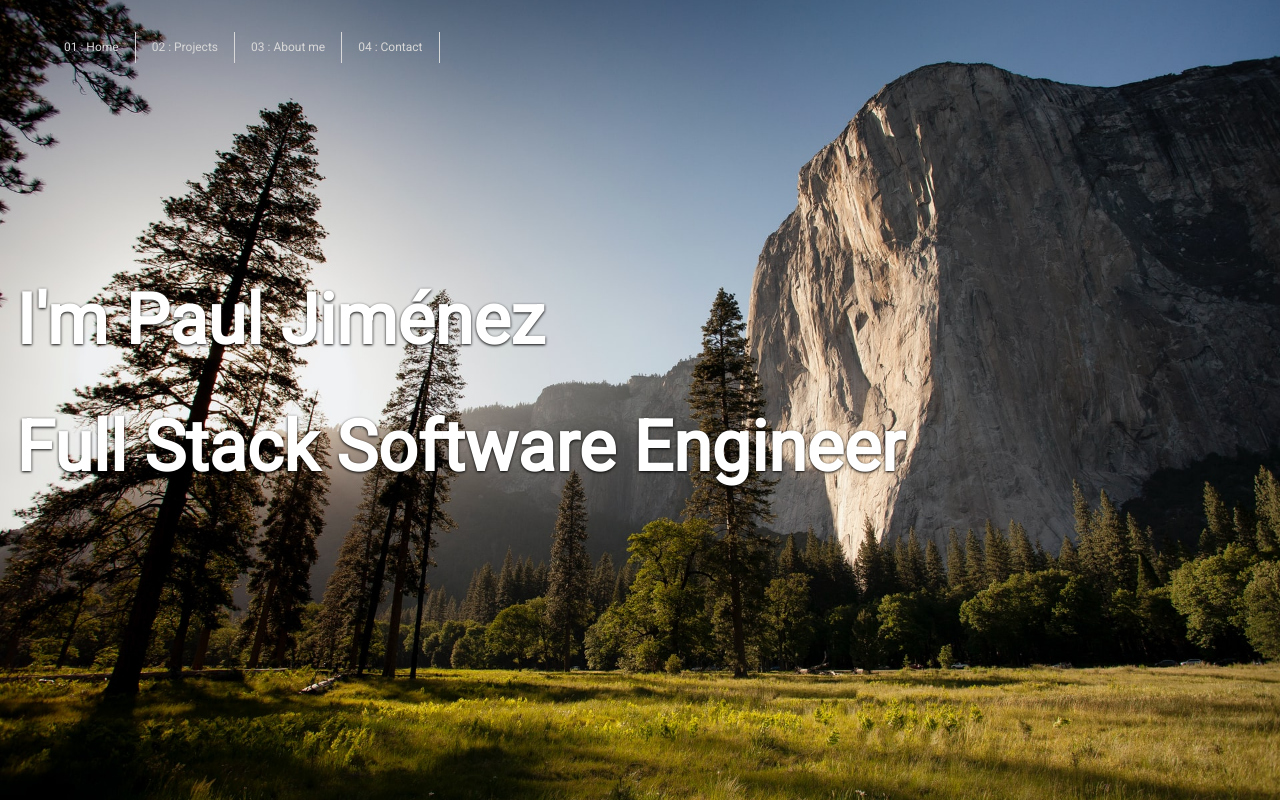
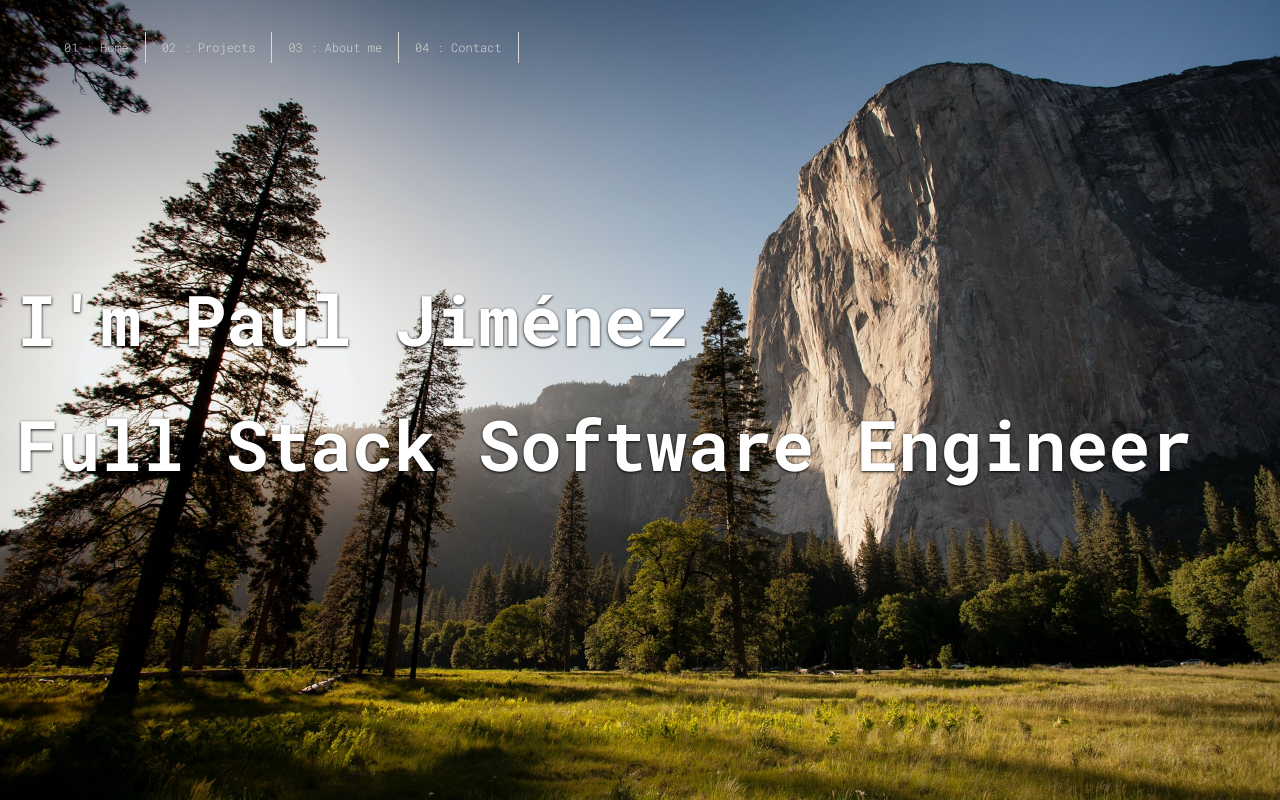
Before and after one commit to pjf2180/portfolio-web-app, a Next.js app: page / in a window 1280 px wide. Built offline with nearby package versions, Linux system fonts and the light colour scheme.

Commit message:
Aded font configuration to main layout

```diff
--- a/src/app/components/header/header.module.scss
+++ b/src/app/components/header/header.module.scss
@@ -1,7 +1,7 @@
 .text {
     text-shadow: 0 1px 3px #000;
     color: #fff;
-    font-family: Roboto, Helvetica, Arial, sans-serif;
+
     font-weight: 900;
     margin-bottom: 20px;
     font-size: 70px;
--- a/src/app/layout.tsx
+++ b/src/app/layout.tsx
@@ -1,11 +1,11 @@
 import type { Metadata } from "next";
-import { Roboto } from "next/font/google";
+import { Roboto_Mono } from "next/font/google";
 import "./globals.css";
 import { Navbar } from "./components/navbar/navbar.component";
-const roboto = Roboto({
-  weight: "400",
+const roboto = Roboto_Mono({
+  weight: ['300', '400', '700'],
   subsets: ["latin"],
-  display: "swap",
+  variable: "--font-roboto"
 });
 
 export const metadata: Metadata = {
@@ -20,7 +20,7 @@ export default function RootLayout({
 }>) {
   return (
     <html lang="en">
-      <body className={roboto.className}>
+      <body className={`${roboto.variable} font-sans`}>
         <div className="fixed top-0 left-0 right-0 container mx-auto px-4">
           <Navbar />
         </div>
--- a/tailwind.config.ts
+++ b/tailwind.config.ts
@@ -6,7 +6,13 @@ const config: Config = {
     "./src/components/**/*.{js,ts,jsx,tsx,mdx}",
     "./src/app/**/*.{js,ts,jsx,tsx,mdx}",
   ],
-  theme: {},
+  theme: {
+    extend: {
+      fontFamily: {
+        sans: ['var(--font-roboto)']
+      }
+    }
+  },
   plugins: [],
 };
 export default config;
```
